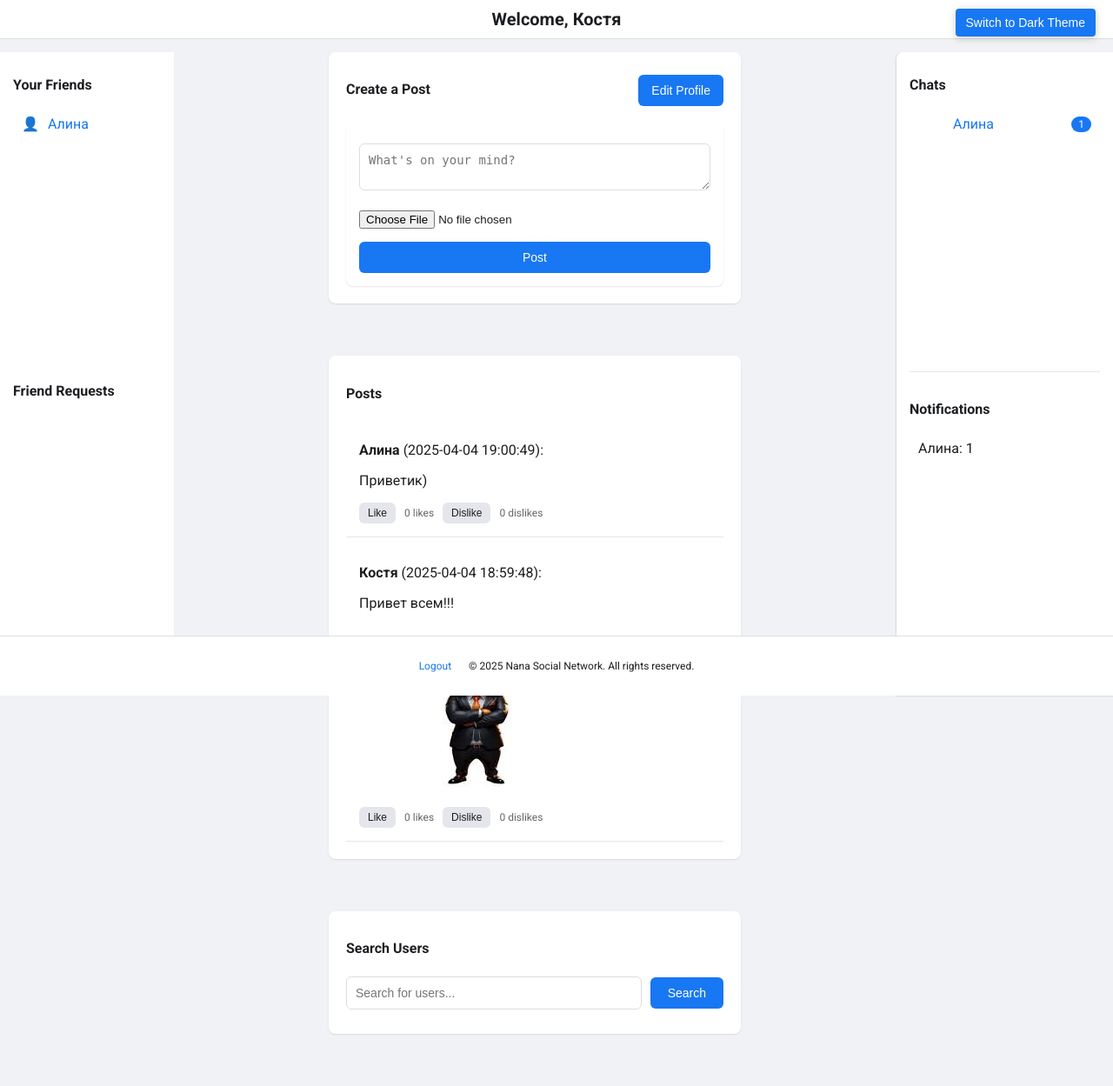
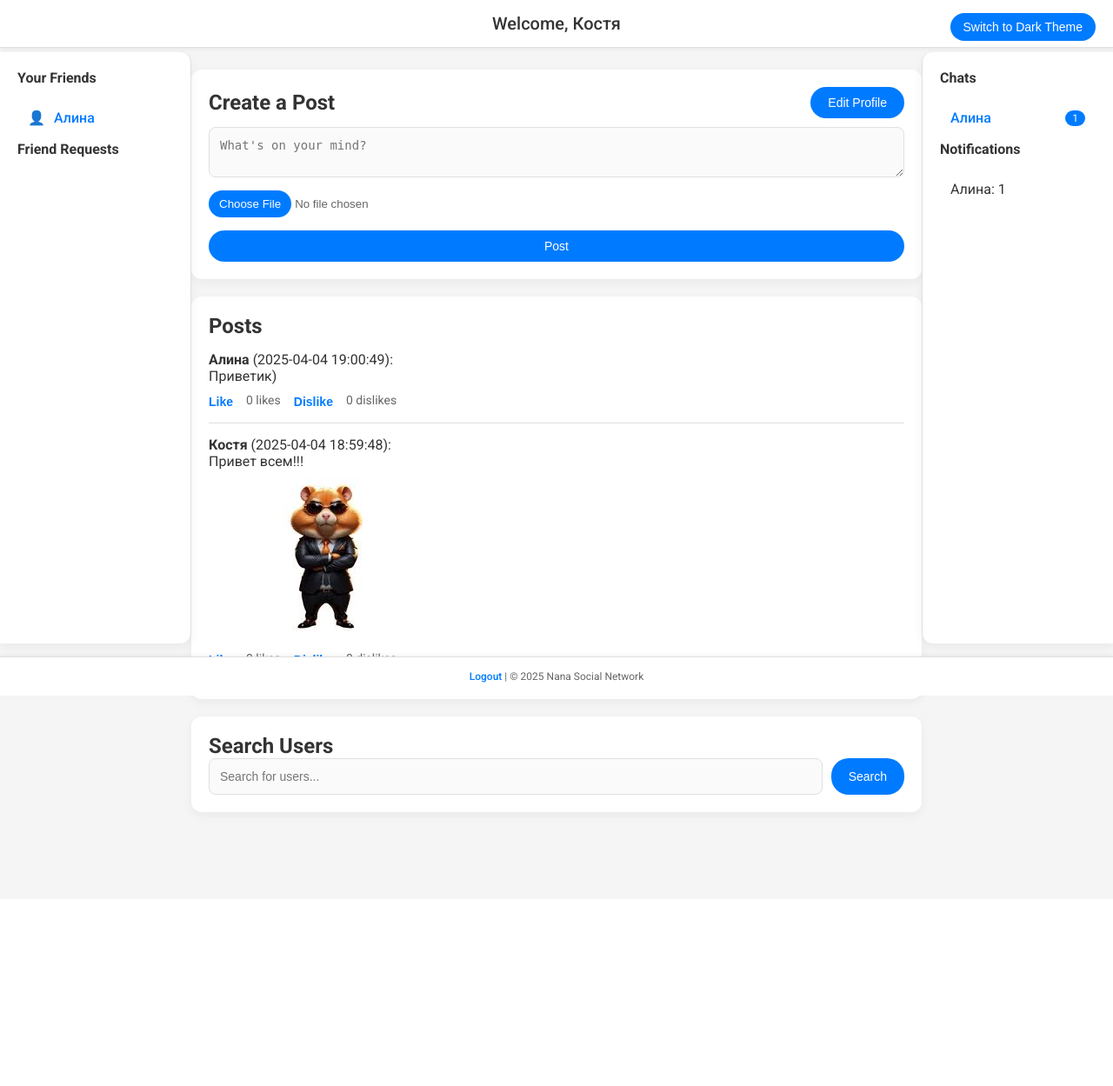
Before and after one commit to KostyaKasatkin12/NaNa_Social_GE, a Flask app: page / in a window 1280 px wide. Shown: the whole page at 87% size. After the commit the page ends 942 px from the top, so only its background shows below. Run offline with Flask 3, Linux system fonts and the light colour scheme; a user stored in the database is signed in; data comes from the database, SQL or seed files in the repository; data that the repository does not hold is empty; some libraries are stand-ins or nearby versions.

Commit message:
Update home.html

```diff
--- a/templates/home.html
+++ b/templates/home.html
@@ -5,424 +5,354 @@
     <meta name="viewport" content="width=device-width, initial-scale=1.0">
     <title>Welcome, {{ username }}</title>
     <link href="https://fonts.googleapis.com/css2?family=Roboto:wght@400;500;700&display=swap" rel="stylesheet">
-    <!-- Подключаем SocketIO -->
     <script src="https://cdnjs.cloudflare.com/ajax/libs/socket.io/4.5.1/socket.io.js"></script>
     <style>
-        /* Global Styles */
+        /* Глобальные стили */
+        * {
+            box-sizing: border-box;
+            margin: 0;
+            padding: 0;
+        }
         body {
             font-family: 'Roboto', sans-serif;
-            margin: 0;
-            padding: 0;
-            background-color: #f0f2f5;
-            color: #1c1e21;
+            background-color: #f5f5f5;
+            color: #333; /* Тёмный текст для светлой темы */
+            overflow-x: hidden;
+            transition: background-color 0.3s, color 0.3s;
         }
-
         header {
-            padding: 10px 20px;
-            background-color: #ffffff;
-            border-bottom: 1px solid #ddd;
+            background-color: #fff;
+            padding: 15px 20px;
+            border-bottom: 1px solid #e0e0e0;
             position: fixed;
             top: 0;
             width: 100%;
             z-index: 1000;
-            box-sizing: border-box;
             display: flex;
             justify-content: center;
             align-items: center;
+            box-shadow: 0 2px 4px rgba(0, 0, 0, 0.05);
+            transition: background-color 0.3s, color 0.3s;
         }
         header h1 {
-            margin: 0;
             font-size: 20px;
-            color: #1c1e21;
-        }
-        .container {
-            width: 60%;  /* Увеличена ширина центральных блоков */
-            max-width: 800px;  /* Увеличен максимальный размер */
-            margin: 60px auto 20px auto;
-            padding: 20px;
-            box-sizing: border-box;
-            background-color: #ffffff;
-            border-radius: 8px;
-            box-shadow: 0 1px 2px rgba(0, 0, 0, 0.1);
-            margin-bottom: 0; /* Убрали расстояние между контейнерами */
-        }
-        footer {
-            padding: 15px 20px;
-            text-align: center;
-            font-size: 12px;
-            background-color: #ffffff;
-            border-top: 1px solid #ddd;
-            position: fixed;
-            bottom: 0;
-            left: 0;
-            right: 0;
-            z-index: 1000;
-            display: flex;
-            justify-content: center;
-            align-items: center;
-            box-sizing: border-box;
-        }
-        .footer-content {
-            display: flex;
-            justify-content: center;
-            align-items: center;
-            gap: 20px;
-        }
-        .copyright {
-            text-align: center;
-        }
-
-        @media (max-width: 768px) {
-            .footer-content {
-                flex-direction: column;
-                gap: 10px;
-            }
+            font-weight: 500;
         }
         .theme-toggle {
             position: fixed;
-            top: 10px;
+            top: 15px;
             right: 20px;
-            padding: 8px 12px;
+            padding: 8px 15px;
+            background-color: #007bff;
+            color: #fff;
+            border: none;
+            border-radius: 20px;
             cursor: pointer;
-            background-color: #1877f2;
-            color: white;
-            border: none;
-            border-radius: 4px;
-            transition: background-color 0.3s;
-            box-shadow: 0 2px 10px rgba(0, 0, 0, 0.2);
+            font-size: 14px;
+            font-weight: 500;
+            transition: background-color 0.3s, transform 0.2s;
             z-index: 1001;
-            font-size: 14px;
         }
         .theme-toggle:hover {
-            background-color: #145db2;
+            background-color: #0056b3;
+            transform: scale(1.05);
+        }
+        .main-content {
+            margin: 80px 220px 60px 220px;
+            padding-bottom: 20px;
+        }
+        .container {
+            background-color: #fff;
+            border-radius: 12px;
+            padding: 20px;
+            margin-bottom: 20px;
+            box-shadow: 0 4px 12px rgba(0, 0, 0, 0.05);
+            transition: background-color 0.3s;
+        }
+        .container:hover {
+            transform: translateY(-2px);
         }
         textarea, input[type="text"] {
             width: 100%;
-            padding: 10px;
-            margin: 8px 0;
-            border: 1px solid #ddd;
-            border-radius: 6px;
-            box-sizing: border-box;
-            background-color: #ffffff;
-            color: #1c1e21;
+            padding: 12px;
+            border: 1px solid #e0e0e0;
+            border-radius: 8px;
             font-size: 14px;
+            background-color: #fafafa;
+            color: #333; /* Тёмный текст для светлой темы */
+            transition: border-color 0.3s, background-color 0.3s, color 0.3s;
         }
         textarea:focus, input[type="text"]:focus {
-            border-color: #1877f2;
+            border-color: #007bff;
             outline: none;
         }
         button {
-            padding: 10px 15px;
+            padding: 10px 20px;
             border: none;
-            border-radius: 6px;
+            border-radius: 20px;
+            background-color: #007bff;
+            color: #fff;
+            font-size: 14px;
+            font-weight: 500;
             cursor: pointer;
-            background-color: #1877f2;
-            color: white;
-            font-size: 14px;
             transition: background-color 0.3s;
         }
         button:hover {
-            background-color: #145db2;
+            background-color: #0056b3;
         }
         a {
-            color: #1877f2;
+            color: #007bff;
             text-decoration: none;
+            font-weight: 500;
+            transition: color 0.3s;
         }
         a:hover {
             text-decoration: underline;
         }
         .post-image {
             max-width: 100%;
-            max-height: 300px;
+            border-radius: 8px;
             margin-top: 10px;
-            border-radius: 6px;
         }
         .create-post-form {
             display: flex;
             flex-direction: column;
-            gap: 10px;
-            background-color: #ffffff;
-            padding: 15px;
-            border-radius: 8px;
-            box-shadow: 0 1px 2px rgba(0, 0, 0, 0.1);
+            gap: 15px;
         }
-        .file-input {
-            padding: 5px 0;
+        .file-input-label {
+            font-size: 14px;
+            color: #666; /* Тёмный текст для светлой темы */
+            transition: color 0.3s;
         }
-        .friend-list, .friend-requests, .sidebar-right, .notifications {
-            list-style: none;
-            padding: 0;
+        .file-input::-webkit-file-upload-button {
+            background-color: #007bff;
+            color: #fff;
+            border: none;
+            padding: 8px 12px;
+            border-radius: 20px;
+            cursor: pointer;
         }
-        @keyframes fadeIn {
-            from { opacity: 0; transform: translateY(10px); }
-            to { opacity: 1; transform: translateY(0); }
-        }
-        .hidden-posts {
-            display: none;
-        }
-        .toggle-posts {
-            text-align: center;
-            cursor: pointer;
-            padding: 10px;
-            background-color: #e7f3ff;
-            border-radius: 6px;
-            margin: 10px 0;
-            color: #1877f2;
-            transition: background-color 0.3s;
-        }
-        .toggle-posts:hover {
-            background-color: #d8e8ff;
-        }
-        .post-reactions {
-            margin-top: 10px;
-            display: flex;
-            gap: 10px;
-            align-items: center;
-        }
-        .post-reactions button {
-            padding: 5px 10px;
-            font-size: 12px;
-            background-color: #e4e6eb;
-            color: #1c1e21;
-        }
-        .post-reactions button:hover {
-            background-color: #d8dade;
-        }
-        .post-reactions span {
-            font-size: 12px;
-            color: #65676b;
-        }
-        /* Стили для боковых панелей */
         .sidebar-left {
             position: fixed;
             left: 0;
             top: 60px;
-            bottom: 0;
-            width: 200px;
-            padding: 15px;
-            box-sizing: border-box;
-            z-index: 999;
-            background-color: #ffffff;
-            display: flex;
-            flex-direction: column;
+            bottom: 60px;
+            width: 220px;
+            padding: 20px;
+            background-color: #fff;
+            border-right: 1px solid #e0e0e0;
+            border-radius: 0 12px 12px 0;
+            box-shadow: 0 4px 12px rgba(0, 0, 0, 0.05);
             overflow-y: auto;
+            transition: background-color 0.3s;
         }
-        .friends-section {
-            flex: 1;
-            overflow-y: auto;
-            margin-bottom: 20px;
-        }
-        .friend-requests {
-            margin-bottom: 20px; /* Добавляем отступ снизу */
-        }
-        .friend-requests-section {
-            flex: 1;
-            overflow-y: auto;
-            position: relative; /* Добавлено для позиционирования */
-        }
-        .copyright-notice {
-            position: absolute;
-            bottom: 0;
-            left: 0;
-            right: 0;
-            text-align: center;
-            font-size: 12px;
-            color: #65676b;
-            padding: 10px;
-        }
-        .friend-requests-section h2 {
-            margin-top: 0; /* Убираем отступ сверху */
+        .sidebar-left h2 {
+            font-size: 16px;
+            font-weight: 600;
+            color: #333; /* Тёмный текст для светлой темы */
+            margin-bottom: 15px;
+            transition: color 0.3s;
         }
         .sidebar-left ul li {
+            padding: 12px;
+            border-radius: 8px;
+            margin: 5px 0;
             display: flex;
             align-items: center;
-            padding: 10px;
-            margin: 5px 0;
-            border-radius: 8px;
+            gap: 10px;
             transition: background-color 0.3s;
         }
         .sidebar-left ul li:hover {
-            background-color: #f0f2f5;
-        }
-        .sidebar-left ul li a {
-            margin-left: 10px;
+            background-color: #f0f0f0;
         }
         .sidebar-right {
             position: fixed;
-            right: 0;  /* Изменено с 20px на 0 для уменьшения зазора */
+            right: 0;
             top: 60px;
-            bottom: 0;
-            width: 250px;
-            padding: 15px;
-            box-sizing: border-box;
-            z-index: 999;
-            background-color: #ffffff;
-            border-radius: 8px 0 0 0;  /* Скругление только слева */
-            box-shadow: 0 1px 2px rgba(0, 0, 0, 0.1);
-            display: flex;
-            flex-direction: column;
+            bottom: 60px;
+            width: 220px;
+            padding: 20px;
+            background-color: #fff;
+            border-left: 1px solid #e0e0e0;
+            border-radius: 12px 0 0 12px;
+            box-shadow: 0 4px 12px rgba(0, 0, 0, 0.05);
             overflow-y: auto;
-            border-left: 1px solid #ddd;  /* Добавлена граница слева */
+            transition: background-color 0.3s;
         }
-        .chats-section {
-            flex: 1;
-            overflow-y: auto;
-            margin-bottom: 20px;
-            border-bottom: 1px solid #e4e6eb;
-            padding-bottom: 15px;
-        }
-        .notifications-section {
-            flex: 1;
-            overflow-y: auto;
+        .sidebar-right h2 {
+            font-size: 16px;
+            font-weight: 600;
+            color: #333; /* Тёмный текст для светлой темы */
+            margin-bottom: 15px;
+            transition: color 0.3s;
         }
         .sidebar-right ul li {
-            padding: 10px;
+            padding: 12px;
+            border-radius: 8px;
             margin: 5px 0;
-            border-radius: 8px;
-            transition: background-color 0.3s;
             display: flex;
             justify-content: space-between;
             align-items: center;
+            transition: background-color 0.3s;
         }
         .sidebar-right ul li:hover {
-            background-color: #f0f2f5;
+            background-color: #f0f0f0;
         }
         .unread-count {
-            background-color: #1877f2;
-            color: white;
+            background-color: #007bff;
+            color: #fff;
             border-radius: 12px;
             padding: 2px 8px;
             font-size: 12px;
         }
-        h2 {
-            font-size: 16px;
-            margin-bottom: 15px;
-            color: #1c1e21;
+        .post {
+            padding: 15px 0;
+            border-bottom: 1px solid #e0e0e0;
+            transition: border-color 0.3s;
         }
-        .post {
-            padding: 15px;
-            border-bottom: 1px solid #e4e6eb;
-            animation: fadeIn 0.5s ease-in;
+        .post-header {
+            display: flex;
+            justify-content: space-between;
+            align-items: center;
+            margin-bottom: 10px;
+        }
+        .post-reactions {
+            display: flex;
+            gap: 15px;
+            margin-top: 10px;
+        }
+        .post-reactions button {
+            background: none;
+            color: #007bff;
+            font-weight: 600;
+            padding: 0;
+            transition: color 0.3s;
+        }
+        .post-reactions span {
+            font-size: 14px;
+            color: #666; /* Тёмный текст для светлой темы */
+            transition: color 0.3s;
         }
         .friend-request {
             display: flex;
             justify-content: space-between;
             align-items: center;
-            padding: 10px;
-            border-bottom: 1px solid #e4e6eb;
+            padding: 10px 0;
+            border-bottom: 1px solid #e0e0e0;
+            transition: border-color 0.3s;
         }
         .friend-request button {
-            padding: 5px 10px;
+            padding: 6px 12px;
             font-size: 12px;
         }
-        /* Стили для формы поиска */
         .search-form {
             display: flex;
             gap: 10px;
-            align-items: center;
         }
-        .search-form input[type="text"] {
-            flex: 1;
+        .toggle-posts {
+            text-align: center;
+            padding: 10px;
+            background-color: #f0f0f0;
+            border-radius: 8px;
+            cursor: pointer;
+            color: #007bff;
+            transition: background-color 0.3s, color 0.3s;
         }
-        .search-form button {
-            padding: 10px 20px;
+        .toggle-posts:hover {
+            background-color: #e0e0e0;
         }
-        /* Основной контент с отступами */
-        .main-content {
-            margin-left: 220px;  /* Уменьшен отступ слева */
-            margin-right: 270px;  /* Уменьшен отступ справа */
-            padding-bottom: 60px;
+        .hidden-posts {
+            display: none;
         }
-        .post-header {
-            display: flex;
-            justify-content: space-between;
-            align-items: center;
-            margin-bottom: 15px;
+        footer {
+            padding: 15px;
+            background-color: #fff;
+            border-top: 1px solid #e0e0e0;
+            position: fixed;
+            bottom: 0;
+            width: 100%;
+            text-align: center;
+            font-size: 12px;
+            color: #666; /* Тёмный текст для светлой темы */
+            box-shadow: 0 -2px 4px rgba(0, 0, 0, 0.05);
+            transition: background-color 0.3s, color 0.3s;
         }
-        /* Темы */
+        /* Темная тема */
         body.dark-theme {
-            background-color: #18191a;
-            color: #e4e6eb; /* Белый текст в темной теме */
+            background-color: #1a1a1a;
+            color: #e0e0e0; /* Светлый текст для тёмной темы */
         }
         body.dark-theme header,
+        body.dark-theme .container,
         body.dark-theme .sidebar-left,
         body.dark-theme .sidebar-right,
-        body.dark-theme .container,
         body.dark-theme footer {
-            background-color: #242526;
-            color: #e4e6eb; /* Белый текст в темной теме */
+            background-color: #262626;
+            border-color: #404040;
         }
-        body.dark-theme h1,
-        body.dark-theme h2,
-        body.dark-theme h3,
-        body.dark-theme h4,
-        body.dark-theme h5,
-        body.dark-theme h6,
-        body.dark-theme p,
-        body.dark-theme li,
-        body.dark-theme span,
-        body.dark-theme a {
-            color: #e4e6eb; /* Белый текст для всех элементов в темной теме */
-        }
-        body.dark-theme .container,
-        body.dark-theme .sidebar-left,
-        body.dark-theme .sidebar-right {
-            box-shadow: 0 1px 2px rgba(0, 0, 0, 0.3);
+        body.dark-theme header h1,
+        body.dark-theme .sidebar-left h2,
+        body.dark-theme .sidebar-right h2 {
+            color: #e0e0e0; /* Светлый текст для тёмной темы */
         }
         body.dark-theme textarea,
         body.dark-theme input[type="text"] {
-            background-color: #3e4042;
-            color: #e4e6eb; /* Белый текст в полях ввода */
-            border-color: #3e4042;
+            background-color: #333;
+            border-color: #404040;
+            color: #e0e0e0; /* Светлый текст для тёмной темы */
         }
         body.dark-theme .post,
         body.dark-theme .friend-request {
-            border-color: #3e4042;
+            border-color: #404040;
         }
         body.dark-theme .sidebar-left ul li:hover,
-        body.dark-theme .sidebar-right ul li:hover {
-            background-color: #3a3b3c;
+        body.dark-theme .sidebar-right ul li:hover,
+        body.dark-theme .toggle-posts {
+            background-color: #333;
         }
-        body.dark-theme .post-reactions span {
-            color: #b0b3b8; /* Светло-серый для второстепенного текста */
+        body.dark-theme .post-reactions span,
+        body.dark-theme footer,
+        body.dark-theme .file-input-label {
+            color: #b0b0b0; /* Светло-серый для второстепенного текста в тёмной теме */
         }
-        body.dark-theme .toggle-posts {
-            background-color: #3a3b3c;
-            color: #e4e6eb;
+        body.dark-theme a,
+        body.dark-theme .post-reactions button {
+            color: #66b0ff;
         }
-        body.dark-theme .create-post-form {
-            background-color: #3a3b3c;
-            box-shadow: 0 1px 2px rgba(0, 0, 0, 0.3);
+        body.dark-theme .theme-toggle {
+            background-color: #66b0ff;
         }
-        body.dark-theme .file-input-label {
-            color: #e4e6eb;
+        body.dark-theme .theme-toggle:hover {
+            background-color: #4a8cff;
         }
-        body.dark-theme .file-input::-webkit-file-upload-button {
-            background-color: #4e4f50;
-            color: #e4e6eb;
-            border: none;
-            padding: 8px 12px;
-            border-radius: 4px;
-            cursor: pointer;
-        }
-        /* Темная тема для кнопки Edit Profile */
-        body.dark-theme .edit-profile-btn button {
-            background-color: #3a3b3c;
-            border: 1px solid #4e4f50;
-        }
-        body.dark-theme .unread-count {
-            background-color: #145db2;
+        /* Адаптивность */
+        @media (max-width: 900px) {
+            .main-content {
+                margin-left: 0;
+                margin-right: 0;
+                padding: 20px;
+            }
+            .sidebar-left,
+            .sidebar-right {
+                position: static;
+                width: 100%;
+                border-radius: 12px;
+                margin-bottom: 20px;
+            }
+            .theme-toggle {
+                right: 10px;
+                top: 10px;
+            }
         }
     </style>
 </head>
-<body class="light-theme">
+<body>
     <header>
         <h1>Welcome, {{ username }}</h1>
     </header>
 
     <button class="theme-toggle" id="theme-toggle">Switch to Dark Theme</button>
 
-    <!-- Левая панель: Your Friends и Friend Requests -->
     <div class="sidebar-left">
         <div class="friends-section">
             <h2>Your Friends</h2>
@@ -459,7 +389,6 @@
         </div>
     </div>
 
-    <!-- Правая панель: Chats и Notifications -->
     <div class="sidebar-right">
         <div class="chats-section">
             <h2>Chats</h2>
@@ -493,7 +422,6 @@
         </div>
     </div>
 
-    <!-- Основной контент -->
     <div class="main-content">
         <div class="container">
             <div class="post-header">
@@ -598,27 +526,19 @@
     </div>
 
     <footer>
-        <div class="footer-content">
-            <a href="{{ url_for('logout') }}">Logout</a>
-            <p class="copyright">© 2025 Nana Social Network. All rights reserved.</p>
-        </div>
+        <a href="{{ url_for('logout') }}">Logout</a> | © 2025 Nana Social Network
     </footer>
 
     <script>
         // Инициализация SocketIO
         const socket = io.connect('http://' + document.domain + ':' + location.port);
-
-        // Присоединяемся к комнате пользователя
         const userId = {{ session['user_id'] | tojson }};
         socket.emit('join_room', userId);
 
-        // Обработчик события update_unread
         socket.on('update_unread', function(data) {
-            if (data.user_id !== userId) return; // Обновляем только для текущего пользователя
-
-            // Обновляем Chats
+            if (data.user_id !== userId) return;
             const chatsList = document.getElementById('chats-list');
-            chatsList.innerHTML = ''; // Очищаем текущий список
+            chatsList.innerHTML = '';
             data.chats.forEach(chat => {
                 const li = document.createElement('li');
                 li.setAttribute('data-chat-id', chat.chat_id);
@@ -629,9 +549,8 @@
                 chatsList.appendChild(li);
             });
 
-            // Обновляем Notifications
             const notificationsList = document.getElementById('notifications-list');
-            notificationsList.innerHTML = ''; // Очищаем текущий список
+            notificationsList.innerHTML = '';
             if (data.notifications.length > 0) {
                 data.notifications.forEach(notification => {
                     const li = document.createElement('li');
@@ -645,12 +564,13 @@
             }
         });
 
-        // Обработчик переключения темы
+        // Переключение темы
         const themeToggleButton = document.getElementById('theme-toggle');
         const body = document.body;
 
+        // Загрузка сохранённой темы
         const savedTheme = localStorage.getItem('theme');
-        if (savedTheme === 'dark-theme') {
+        if (savedTheme === 'dark') {
             body.classList.add('dark-theme');
             themeToggleButton.textContent = 'Switch to Light Theme';
         } else {
@@ -658,18 +578,20 @@
             themeToggleButton.textContent = 'Switch to Dark Theme';
         }
 
+        // Обработчик клика
         themeToggleButton.addEventListener('click', () => {
             if (body.classList.contains('dark-theme')) {
                 body.classList.remove('dark-theme');
-                localStorage.setItem('theme', 'light-theme');
+                localStorage.setItem('theme', 'light');
                 themeToggleButton.textContent = 'Switch to Dark Theme';
             } else {
                 body.classList.add('dark-theme');
-                localStorage.setItem('theme', 'dark-theme');
+                localStorage.setItem('theme', 'dark');
                 themeToggleButton.textContent = 'Switch to Light Theme';
             }
         });
 
+        // Переключение скрытых постов
         const togglePosts = document.getElementById('toggle-posts');
         const hiddenPosts = document.getElementById('hidden-posts');
         if (togglePosts) {
```
